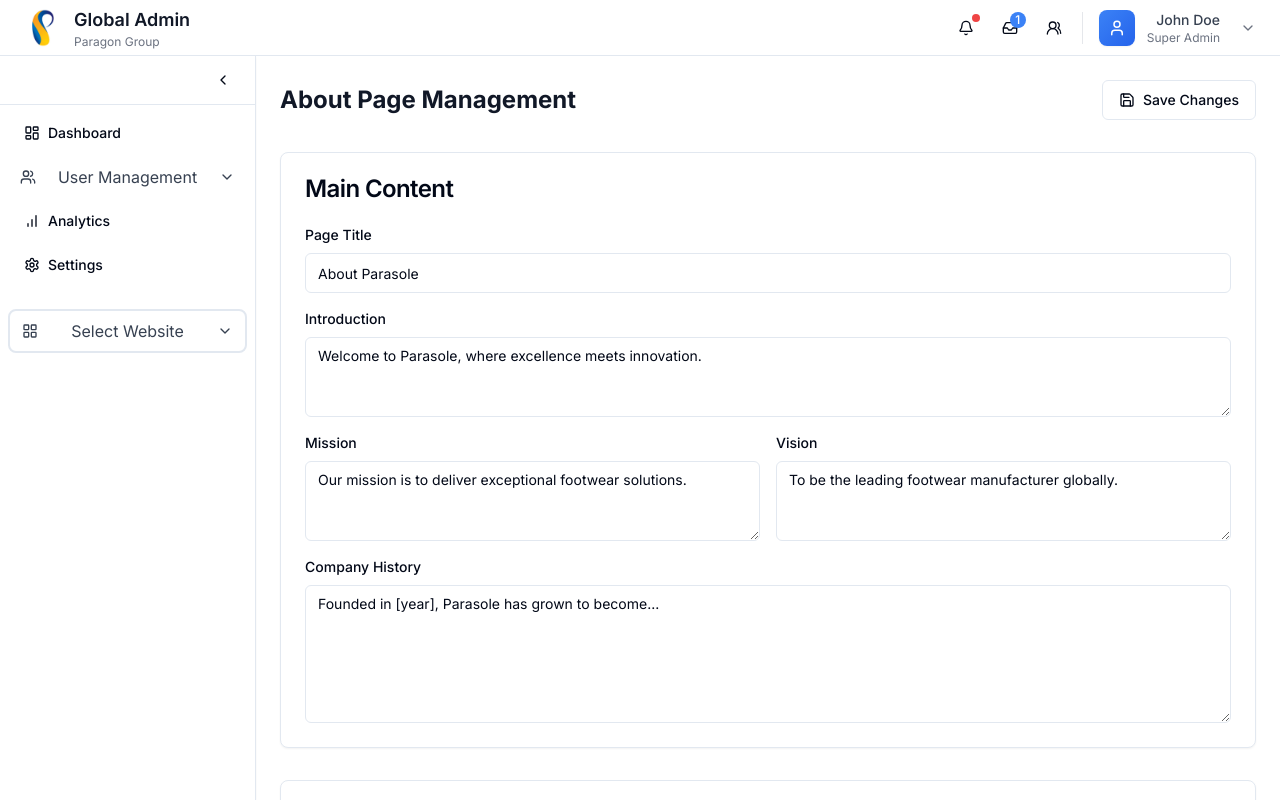
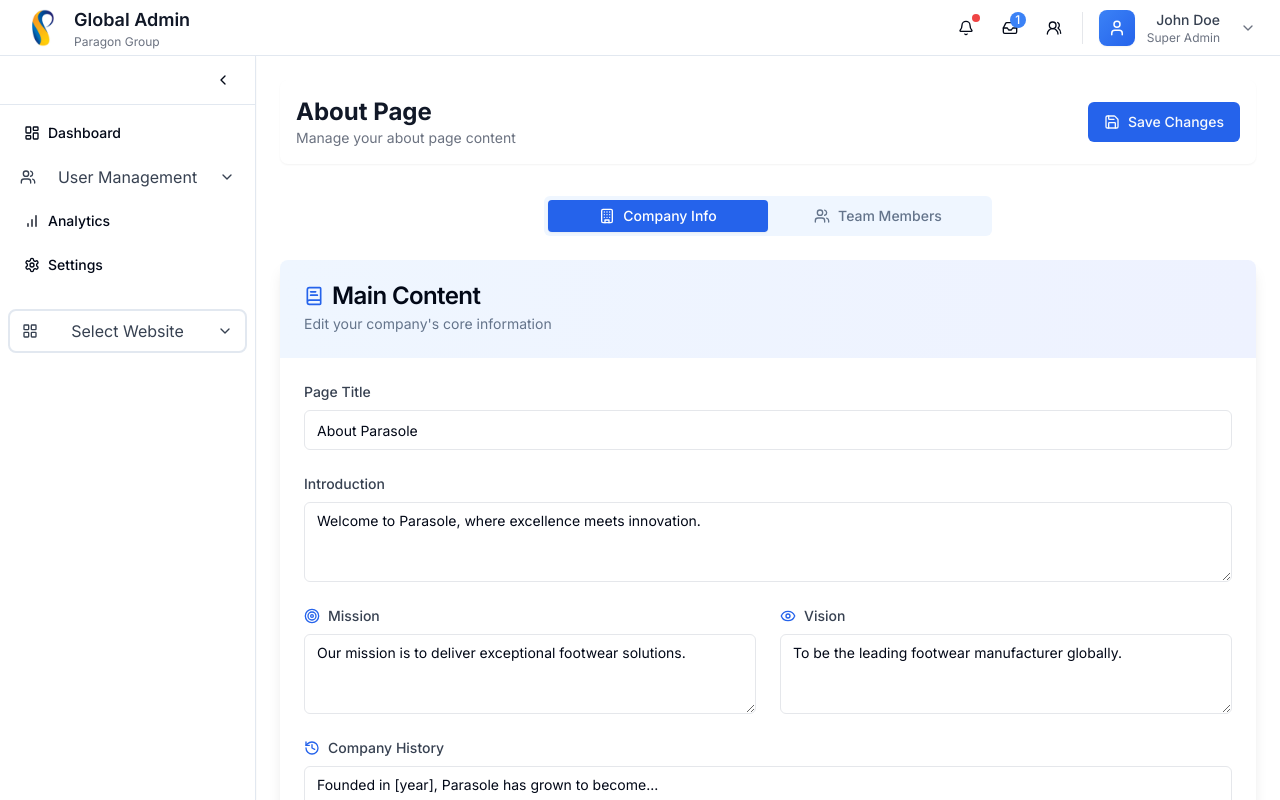
Before and after one commit to mahirr476/pg_admin, a Next.js app in the folder pg_admin/client/: page /admin/parasole/about in a window 1280 px wide. Built offline with nearby package versions, Linux system fonts and the light colour scheme.

Commit message:
updated about parasole page

```diff
--- a/pg_admin/client/package.json
+++ b/pg_admin/client/package.json
@@ -15,6 +15,7 @@
     "@radix-ui/react-dropdown-menu": "^2.1.4",
     "@radix-ui/react-scroll-area": "^1.2.2",
     "@radix-ui/react-slot": "^1.1.1",
+    "@radix-ui/react-tabs": "^1.1.3",
     "@radix-ui/react-tooltip": "^1.1.6",
     "@tanstack/react-query": "^5.64.1",
     "bcryptjs": "^2.4.3",
--- a/pg_admin/client/src/app/admin/parasole/about/page.tsx
+++ b/pg_admin/client/src/app/admin/parasole/about/page.tsx
@@ -1,12 +1,27 @@
 "use client"
 
 import { useState } from 'react';
-import { Card, CardContent, CardHeader, CardTitle } from "@/components/ui/card";
+import { Card, CardContent, CardHeader, CardTitle, CardDescription } from "@/components/ui/card";
 import { Input } from "@/components/ui/input";
 import { Button } from "@/components/ui/button";
 import { Textarea } from "@/components/ui/textarea";
-import { Image, PlusCircle, X, Save, Upload } from 'lucide-react';
-import { motion } from 'framer-motion';
+import { Tabs, TabsContent, TabsList, TabsTrigger } from "@/components/ui/tabs";
+import { ScrollArea } from "@/components/ui/scroll-area";
+import {
+  Image,
+  PlusCircle,
+  X,
+  Save,
+  Upload,
+  Users,
+  Building,
+  History,
+  Target,
+  Eye,
+  PersonStanding,
+  BookText
+} from 'lucide-react';
+import { motion, AnimatePresence } from 'framer-motion';
 
 interface TeamMember {
   id: number;
@@ -17,6 +32,8 @@ interface TeamMember {
 }
 
 export default function ParasoleAboutPage() {
+  const [activeTab, setActiveTab] = useState('main-content');
+  const [activeMember, setActiveMember] = useState<number | null>(null);
   const [aboutContent, setAboutContent] = useState({
     mainTitle: "About Parasole",
     introduction: "Welcome to Parasole, where excellence meets innovation.",
@@ -44,10 +61,12 @@ export default function ParasoleAboutPage() {
       imageUrl: ""
     };
     setTeamMembers([...teamMembers, newMember]);
+    setActiveMember(newMember.id);
   };
 
   const removeTeamMember = (id: number) => {
     setTeamMembers(teamMembers.filter(member => member.id !== id));
+    if (activeMember === id) setActiveMember(null);
   };
 
   const updateTeamMember = (id: number, field: keyof TeamMember, value: string) => {
@@ -57,152 +76,273 @@ export default function ParasoleAboutPage() {
   };
 
   return (
-    <div className="p-6 space-y-8">
-      <div className="flex justify-between items-center">
-        <h1 className="text-2xl font-bold text-gray-900">About Page Management</h1>
+    <motion.div
+      initial={{ opacity: 0 }}
+      animate={{ opacity: 1 }}
+      className="p-6 space-y-8"
+    >
+      {/* Header */}
+      <motion.div
+        initial={{ y: -20 }}
+        animate={{ y: 0 }}
+        className="flex justify-between items-center bg-white p-4 rounded-lg shadow-sm sticky top-0 z-10"
+      >
+        <div>
+          <h1 className="text-2xl font-bold text-gray-900">About Page</h1>
+          <p className="text-sm text-gray-500">Manage your about page content</p>
+        </div>
         <Button
-          variant="outline"
+          variant="default"
           onClick={() => {/* Add save functionality */}}
-          className="flex items-center gap-2"
+          className="flex items-center gap-2 bg-blue-600 hover:bg-blue-700"
         >
           <Save size={16} />
           Save Changes
         </Button>
-      </div>
+      </motion.div>
 
+      <Tabs defaultValue="main-content" className="space-y-6">
+        <TabsList className="grid grid-cols-2 w-full max-w-md mx-auto bg-blue-50">
+          <TabsTrigger
+            value="main-content"
+            className="data-[state=active]:bg-blue-600 data-[state=active]:text-white"
+          >
+            <Building className="w-4 h-4 mr-2" />
+            Company Info
+          </TabsTrigger>
+          <TabsTrigger
+            value="team"
+            className="data-[state=active]:bg-blue-600 data-[state=active]:text-white"
+          >
+            <Users className="w-4 h-4 mr-2" />
+            Team Members
+          </TabsTrigger>
+        </TabsList>
+
+        <TabsContent value="main-content" className="space-y-6">
           {/* Main Content Section */}
-      <Card>
-        <CardHeader>
-          <CardTitle>Main Content</CardTitle>
+          <Card className="border-none shadow-lg">
+            <CardHeader className="bg-gradient-to-r from-blue-50 to-indigo-50 rounded-t-lg">
+              <CardTitle className="flex items-center gap-2">
+                <BookText className="w-5 h-5 text-blue-600" />
+                Main Content
+              </CardTitle>
+              <CardDescription>
+                Edit your company's core information
+              </CardDescription>
             </CardHeader>
-        <CardContent className="space-y-4">
+            <CardContent className="p-6 space-y-6">
+              <motion.div
+                initial={{ opacity: 0, y: 20 }}
+                animate={{ opacity: 1, y: 0 }}
+                className="space-y-6"
+              >
                 <div>
-            <label className="text-sm font-medium mb-2 block">Page Title</label>
+                  <label className="text-sm font-medium mb-2 block text-gray-700">
+                    Page Title
+                  </label>
                   <Input
                     value={aboutContent.mainTitle}
                     onChange={(e) => setAboutContent({ ...aboutContent, mainTitle: e.target.value })}
                     placeholder="Enter page title"
+                    className="border-gray-200 focus:border-blue-300"
                   />
                 </div>
 
                 <div>
-            <label className="text-sm font-medium mb-2 block">Introduction</label>
+                  <label className="text-sm font-medium mb-2 block text-gray-700">
+                    Introduction
+                  </label>
                   <Textarea
                     value={aboutContent.introduction}
                     onChange={(e) => setAboutContent({ ...aboutContent, introduction: e.target.value })}
                     placeholder="Enter introduction text"
                     rows={3}
+                    className="border-gray-200 focus:border-blue-300"
                   />
                 </div>
 
-          <div className="grid grid-cols-1 md:grid-cols-2 gap-4">
-            <div>
-              <label className="text-sm font-medium mb-2 block">Mission</label>
+                <div className="grid grid-cols-1 md:grid-cols-2 gap-6">
+                  <motion.div whileHover={{ scale: 1.01 }}>
+                    <label className="text-sm font-medium mb-2 block text-gray-700 flex items-center gap-2">
+                      <Target className="w-4 h-4 text-blue-600" />
+                      Mission
+                    </label>
                     <Textarea
                       value={aboutContent.mission}
                       onChange={(e) => setAboutContent({ ...aboutContent, mission: e.target.value })}
                       placeholder="Enter mission statement"
                       rows={3}
+                      className="border-gray-200 focus:border-blue-300"
                     />
-            </div>
-            <div>
-              <label className="text-sm font-medium mb-2 block">Vision</label>
+                  </motion.div>
+                  <motion.div whileHover={{ scale: 1.01 }}>
+                    <label className="text-sm font-medium mb-2 block text-gray-700 flex items-center gap-2">
+                      <Eye className="w-4 h-4 text-blue-600" />
+                      Vision
+                    </label>
                     <Textarea
                       value={aboutContent.vision}
                       onChange={(e) => setAboutContent({ ...aboutContent, vision: e.target.value })}
                       placeholder="Enter vision statement"
                       rows={3}
+                      className="border-gray-200 focus:border-blue-300"
+                    />
+                  </motion.div>
+                </div>
+
+                <motion.div whileHover={{ scale: 1.01 }}>
+                  <label className="text-sm font-medium mb-2 block text-gray-700 flex items-center gap-2">
+                    <History className="w-4 h-4 text-blue-600" />
+                    Company History
+                  </label>
+                  <Textarea
+                    value={aboutContent.history}
+                    onChange={(e) => setAboutContent({ ...aboutContent, history: e.target.value })}
+                    placeholder="Enter company history"
+                    rows={6}
+                    className="border-gray-200 focus:border-blue-300"
+                  />
+                </motion.div>
+              </motion.div>
+            </CardContent>
+          </Card>
+        </TabsContent>
+
+        <TabsContent value="team" className="space-y-6">
+          {/* Team Members Section */}
+          <Card className="border-none shadow-lg">
+            <CardHeader className="bg-gradient-to-r from-purple-50 to-pink-50 rounded-t-lg">
+              <CardTitle className="flex items-center gap-2">
+                <Users className="w-5 h-5 text-purple-600" />
+                Team Members
+              </CardTitle>
+              <CardDescription>
+                Manage your team profiles
+              </CardDescription>
+            </CardHeader>
+            <CardContent className="p-6">
+              <ScrollArea className="h-[600px] pr-4">
+                <div className="space-y-6">
+                  <AnimatePresence>
+                    {teamMembers.map((member, index) => (
+                      <motion.div
+                        key={member.id}
+                        initial={{ opacity: 0, y: 20 }}
+                        animate={{
+                          opacity: 1,
+                          y: 0,
+                          scale: activeMember === member.id ? 1.02 : 1,
+                        }}
+                        exit={{ opacity: 0, y: -20 }}
+                        whileHover={{ scale: 1.02 }}
+                        onClick={() => setActiveMember(member.id)}
+                        className={`
+                          p-6 rounded-lg space-y-4 relative cursor-pointer
+                          transition-all duration-200
+                          ${activeMember === member.id
+                            ? 'bg-purple-50 border-2 border-purple-200'
+                            : 'bg-gray-50 border border-gray-200'
+                          }
+                        `}
+                      >
+                        <motion.button
+                          whileHover={{ scale: 1.1, rotate: 90 }}
+                          whileTap={{ scale: 0.9 }}
+                          onClick={(e) => {
+                            e.stopPropagation();
+                            removeTeamMember(member.id);
+                          }}
+                          className="absolute top-4 right-4 text-gray-400 hover:text-red-500
+                                   bg-white rounded-full p-1 shadow-sm"
+                        >
+                          <X size={16} />
+                        </motion.button>
+
+                        <div className="grid grid-cols-1 md:grid-cols-3 gap-6">
+                          <div className="md:col-span-2 space-y-4">
+                            <div>
+                              <label className="text-sm font-medium mb-2 block text-gray-700">
+                                Name
+                              </label>
+                              <Input
+                                value={member.name}
+                                onChange={(e) => updateTeamMember(member.id, 'name', e.target.value)}
+                                placeholder="Enter member name"
+                                className="border-gray-200 focus:border-purple-300"
+                              />
+                            </div>
+                            <div>
+                              <label className="text-sm font-medium mb-2 block text-gray-700">
+                                Position
+                              </label>
+                              <Input
+                                value={member.position}
+                                onChange={(e) => updateTeamMember(member.id, 'position', e.target.value)}
+                                placeholder="Enter position"
+                                className="border-gray-200 focus:border-purple-300"
+                              />
+                            </div>
+                            <div>
+                              <label className="text-sm font-medium mb-2 block text-gray-700">
+                                Bio
+                              </label>
+                              <Textarea
+                                value={member.bio}
+                                onChange={(e) => updateTeamMember(member.id, 'bio', e.target.value)}
+                                placeholder="Enter member bio"
+                                rows={3}
+                                className="border-gray-200 focus:border-purple-300"
                               />
                             </div>
                           </div>
 
                           <div>
-            <label className="text-sm font-medium mb-2 block">Company History</label>
-            <Textarea
-              value={aboutContent.history}
-              onChange={(e) => setAboutContent({ ...aboutContent, history: e.target.value })}
-              placeholder="Enter company history"
-              rows={6}
-            />
+                            <label className="text-sm font-medium mb-2 block text-gray-700">
+                              Profile Image
+                            </label>
+                            <motion.div
+                              whileHover={{ scale: 1.02 }}
+                              className="border-2 border-dashed rounded-lg p-6 bg-white"
+                            >
+                              <div className="flex flex-col items-center gap-3">
+                                <div className="w-12 h-12 rounded-full bg-purple-50 flex items-center justify-center">
+                                  <PersonStanding className="w-6 h-6 text-purple-500" />
                                 </div>
-        </CardContent>
-      </Card>
-
-      {/* Team Members Section */}
-      <Card>
-        <CardHeader>
-          <CardTitle>Team Members</CardTitle>
-        </CardHeader>
-        <CardContent className="space-y-6">
-          {teamMembers.map((member, index) => (
-            <motion.div
-              key={member.id}
-              initial={{ opacity: 0, y: 20 }}
-              animate={{ opacity: 1, y: 0 }}
-              className="p-4 border rounded-lg space-y-4 relative"
-            >
-              <button
-                onClick={() => removeTeamMember(member.id)}
-                className="absolute top-2 right-2 text-gray-400 hover:text-red-500"
-              >
-                <X size={20} />
-              </button>
-
-              <div className="grid grid-cols-1 md:grid-cols-3 gap-4">
-                <div className="md:col-span-2 space-y-4">
-                  <div>
-                    <label className="text-sm font-medium mb-2 block">Name</label>
-                    <Input
-                      value={member.name}
-                      onChange={(e) => updateTeamMember(member.id, 'name', e.target.value)}
-                      placeholder="Enter member name"
-                    />
-                  </div>
-                  <div>
-                    <label className="text-sm font-medium mb-2 block">Position</label>
-                    <Input
-                      value={member.position}
-                      onChange={(e) => updateTeamMember(member.id, 'position', e.target.value)}
-                      placeholder="Enter position"
-                    />
-                  </div>
-                  <div>
-                    <label className="text-sm font-medium mb-2 block">Bio</label>
-                    <Textarea
-                      value={member.bio}
-                      onChange={(e) => updateTeamMember(member.id, 'bio', e.target.value)}
-                      placeholder="Enter member bio"
-                      rows={3}
-                    />
-                  </div>
-                </div>
-
-                <div>
-                  <label className="text-sm font-medium mb-2 block">Profile Image</label>
-                  <div className="border-2 border-dashed rounded-lg p-4 text-center">
-                    <div className="flex flex-col items-center gap-2">
-                      <Image className="w-8 h-8 text-gray-400" />
-                      <span className="text-sm text-gray-500">
-                        Drop an image here or click to upload
+                                <span className="text-sm text-gray-600 text-center">
+                                  Drop your image here or{" "}
+                                  <span className="text-purple-500 hover:text-purple-600 cursor-pointer">
+                                    browse
+                                  </span>
                                 </span>
                                 <input type="file" className="hidden" />
                               </div>
-                  </div>
+                            </motion.div>
                           </div>
                         </div>
                       </motion.div>
                     ))}
+                  </AnimatePresence>
 
+                  <motion.div
+                    whileHover={{ scale: 1.02 }}
+                    whileTap={{ scale: 0.98 }}
+                  >
                     <Button
                       variant="outline"
                       onClick={addTeamMember}
-            className="w-full flex items-center gap-2 mt-4"
+                      className="w-full flex items-center gap-2 mt-6 h-12 border-dashed"
                     >
                       <PlusCircle size={16} />
                       Add Team Member
                     </Button>
+                  </motion.div>
+                </div>
+              </ScrollArea>
             </CardContent>
           </Card>
-    </div>
+        </TabsContent>
+      </Tabs>
+    </motion.div>
   );
 }
```
Also changed, not shown: 1 other file (tests, documents, lock files or other folders). Lines whose indentation alone changed are shown as unchanged.
